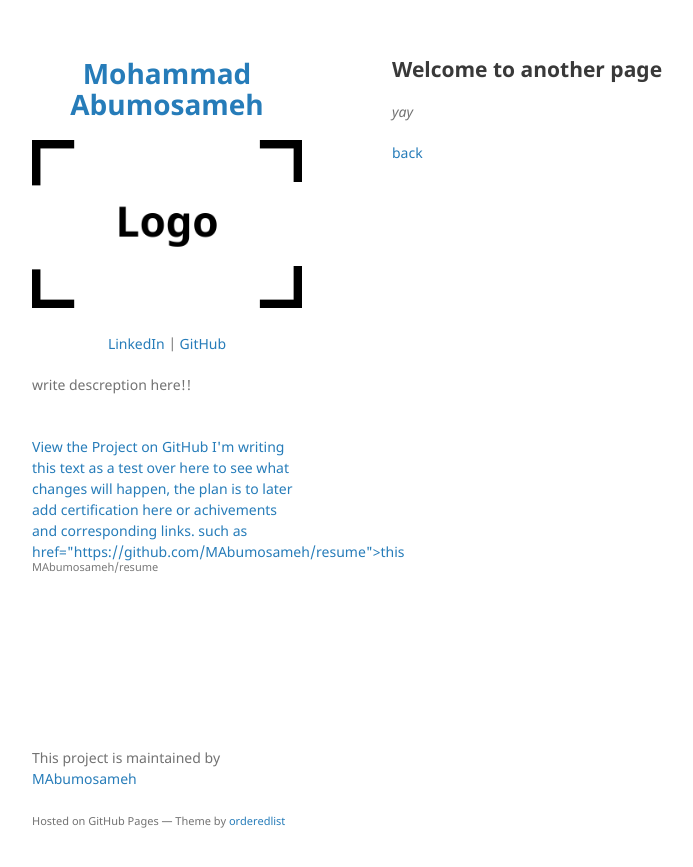
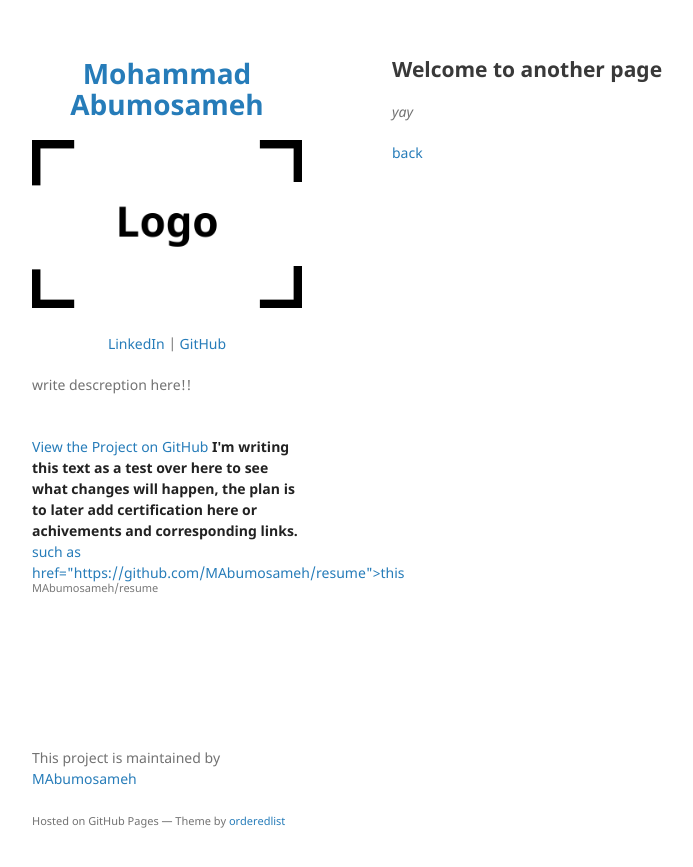
Before and after one commit to MAbumosameh/resume, a Jekyll site: the page built from another-page.md, in a window 1280 px wide. Shown: the top 867 px of the page, without its empty margins (178-871 px from the left). Built offline with Jekyll 4.4.1, drawn with Linux system fonts in a browser that asks for light colours; our own code applies the rules of GitHub Pages for plain Markdown files.

Commit message:
Update default.html

```diff
--- a/_layouts/default.html
+++ b/_layouts/default.html
@@ -24,7 +24,7 @@
         <p>{{ site.description | default: site.github.project_tagline }}</p>
 
         {% if site.github.is_project_page %}
-        <p class="view"><a href="{{ site.github.repository_url }}">View the Project on GitHub I'm writing this text as a test over here to see what changes will happen, the plan is to later add certification here or achivements and corresponding links. such as href="{{ site.github.repository_url }}">this <small>{{ site.github.repository_nwo }}</small></a></p>
+        <p class="view"><a href="{{ site.github.repository_url }}">View the Project on GitHub <strong> I'm writing this text as a test over here to see what changes will happen, the plan is to later add certification here or achivements and corresponding links.</strong> such as href="{{ site.github.repository_url }}">this <small>{{ site.github.repository_nwo }}</small></a></p>
         {% endif %}
 
         {% if site.github.is_user_page %}
```
